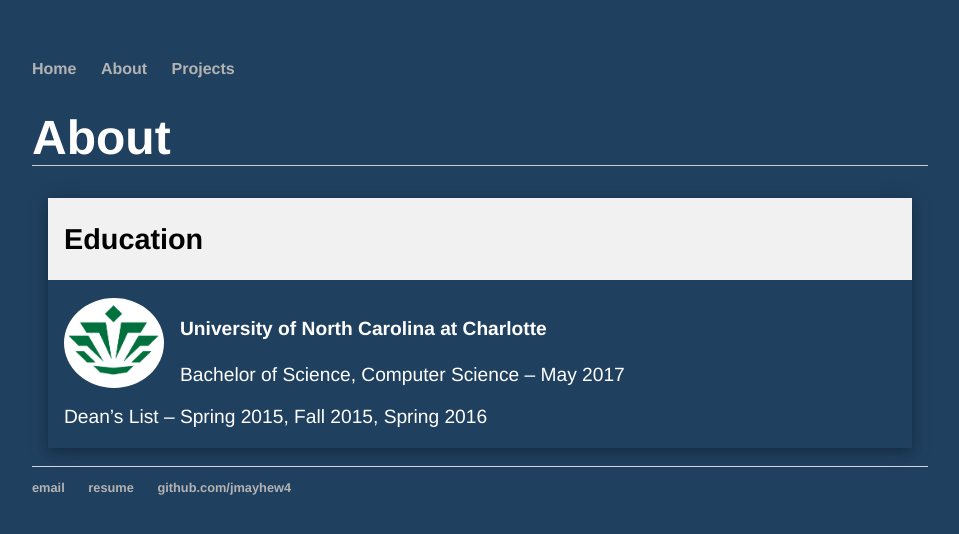
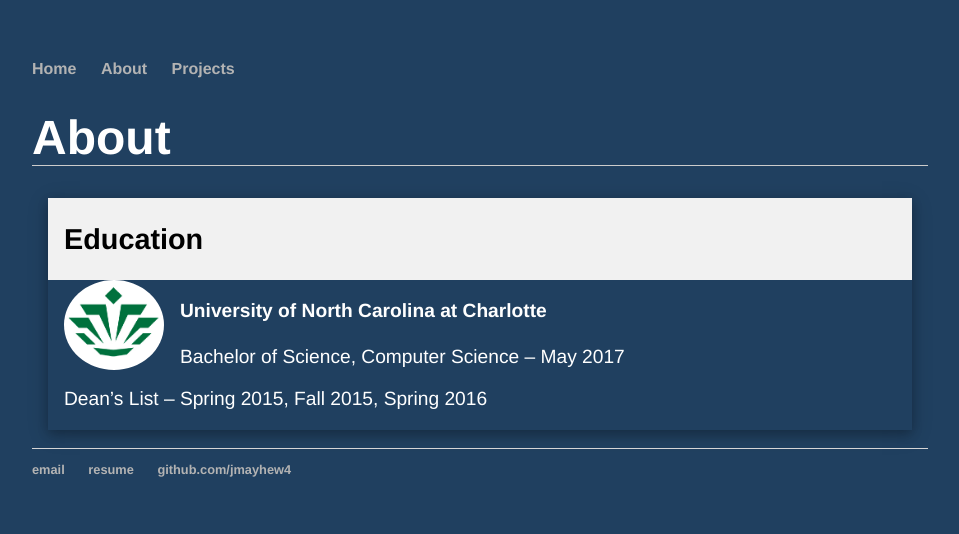
Before and after one commit to jmayhew4/jmayhew4.github.io, a Jekyll site: the page built from about/index.html, in a window 1280 px wide. Shown: the top 534 px of the page, without its empty margins (160-1119 px from the left). Built offline with Jekyll 4.4.1, drawn with Linux system fonts in a browser that asks for light colours.

Commit message:
Update index.html

```diff
--- a/about/index.html
+++ b/about/index.html
@@ -24,7 +24,7 @@
     <header class="w3-container w3-light-grey">
       <h2>Education</h2>
     </header>
-    <div class="w3-container"><br>
+    <div class="w3-container">
       <img src="../photos/UNCC.PNG" alt="Avatar" class="w3-left w3-circle w3-margin-right" style="width:100px">
       <p><strong>University of North Carolina at Charlotte</strong>
       <br>Bachelor of Science, Computer Science – May 2017</p>
```
